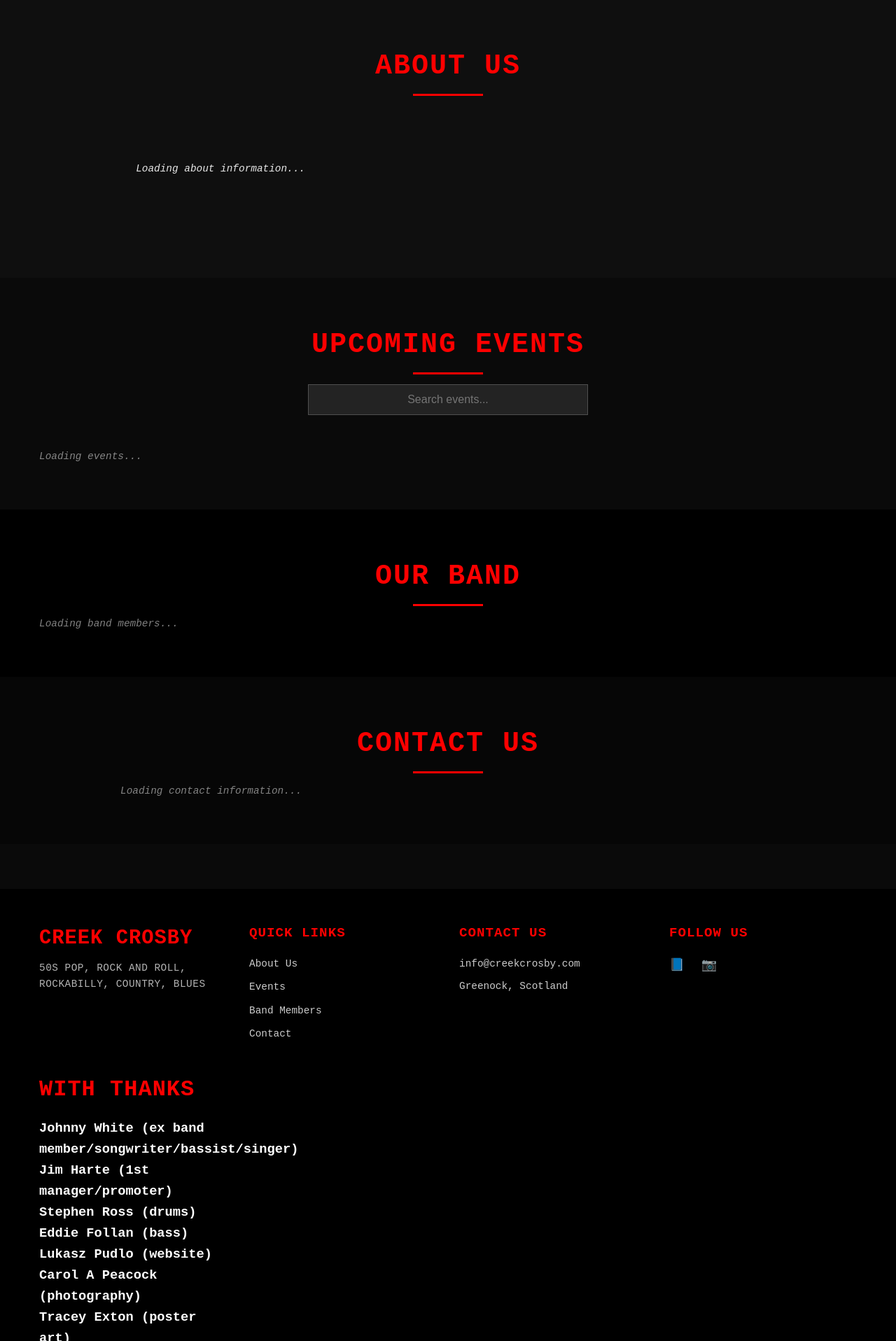
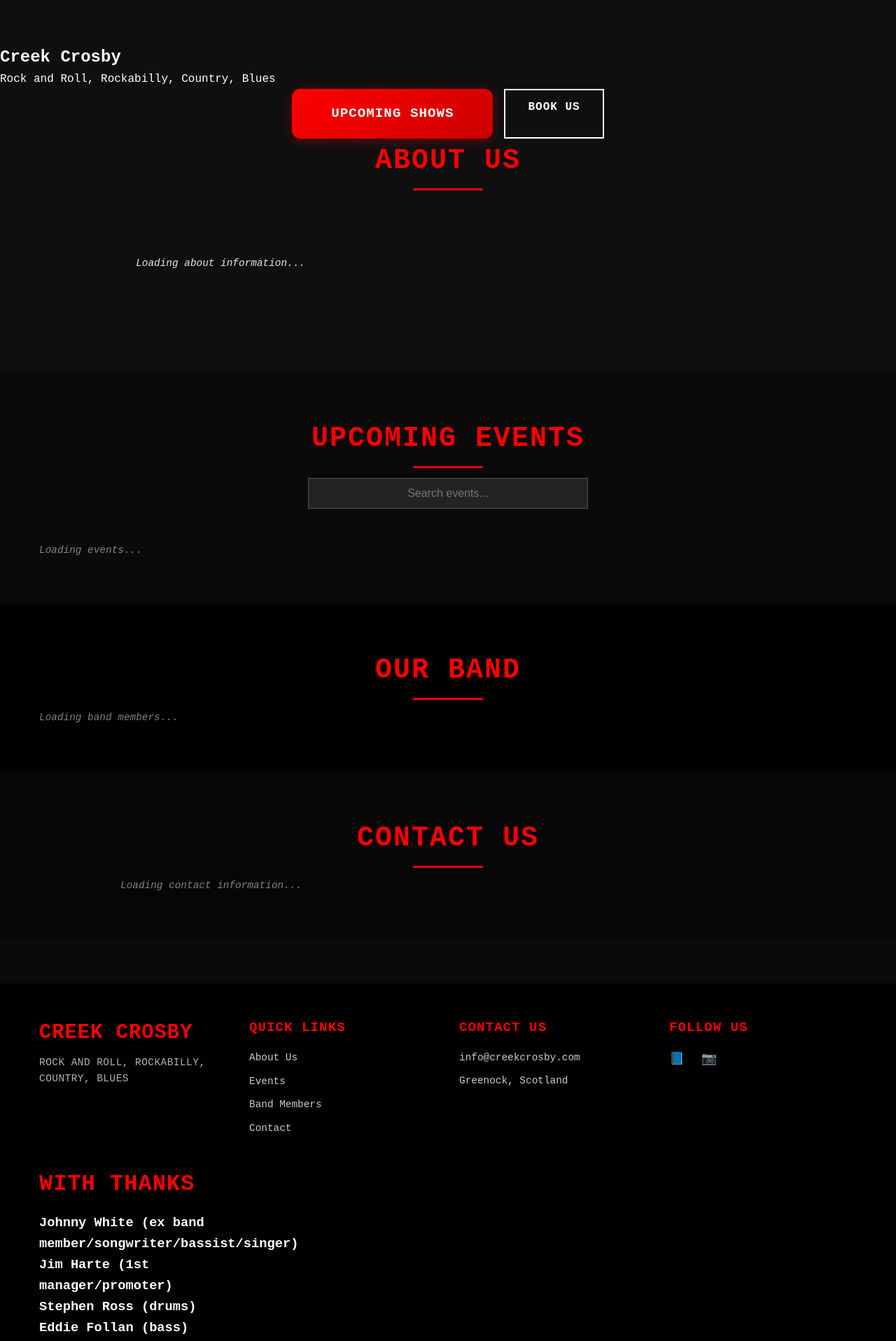
Before and after one commit to lukasz-pudlo/creekcrosby, a Django app: page / in a window 1280 px wide. Shown: the part 801-2717 px from the top of the page at 70% size. Run offline with Django 5.2, Linux system fonts and the light colour scheme; data that the repository does not hold is empty.

Commit message:
Change wording

```diff
--- a/templates/base.html
+++ b/templates/base.html
@@ -6,9 +6,9 @@
     <meta name="viewport" content="width=device-width, initial-scale=1" />
     <meta name="csrf-token" content="{{ csrf_token }}">
     <meta name="theme-color" content="#ff0000" />
-    <meta name="description" content="Creek Crosby - 50s Pop, Rock and Roll, Rockabilly, Country, Blues band from Greenock and Gourock, Scotland." />
+    <meta name="description" content="Creek Crosby - Rock and Roll, Rockabilly, Country, Blues band from Greenock and Gourock, Scotland." />
 
-    <title>{% block title %}Creek Crosby - 50s Rock and Roll Band{% endblock %}</title>
+    <title>{% block title %}Creek Crosby - Rock and Roll Band{% endblock %}</title>
 
     <!-- HTMX -->
     <script src="{% static 'js/htmx.min.js' %}"></script>
@@ -75,7 +75,7 @@
             <div class="footer-grid">
                 <div class="footer-logo">
                     <h3>Creek Crosby</h3>
-                    <p>50s Pop, Rock and Roll, Rockabilly, Country, Blues</p>
+                    <p>Rock and Roll, Rockabilly, Country, Blues</p>
                 </div>
 
                 <div class="footer-links">
--- a/templates/index.html
+++ b/templates/index.html
@@ -4,18 +4,20 @@
 {% block content %}
 <!-- Hero Section -->
 <section class="hero" id="hero">
-    <div class="hero-content">
-        <h1>Creek Crosby</h1>
-        <p>50s Pop, Rock and Roll, Rockabilly, Country, Blues</p>
-        <div class="hero-buttons">
-            <a href="#events" class="btn btn-primary">Upcoming Shows</a>
-            <a href="#contact" class="btn btn-outline">Book Us</a>
-        </div>
-    </div>
 </section>
 
 <!-- About Section -->
 <section class="about" id="about">
+    <div class="about-into-wrapper">
+        <div class="about-intro">
+            <h1>Creek Crosby</h1>
+            <p>Rock and Roll, Rockabilly, Country, Blues</p>
+            <div class="hero-buttons">
+                <a href="#events" class="btn btn-primary">Upcoming Shows</a>
+                <a href="#contact" class="btn btn-outline">Book Us</a>
+            </div>
+        </div>
+    </div>
     <div class="container">
         <h2 class="section-title">About Us</h2>
         <div class="about-content"
```
